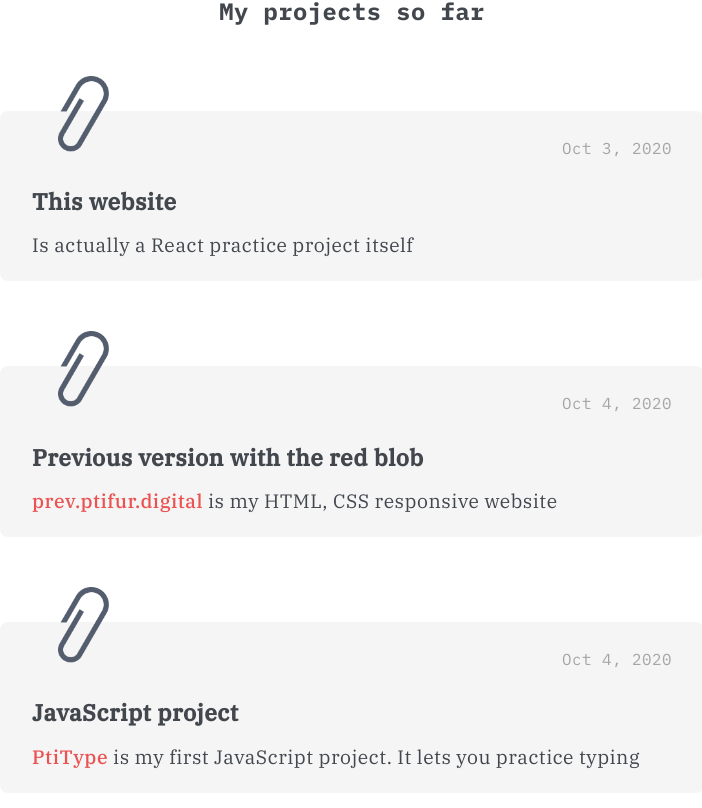
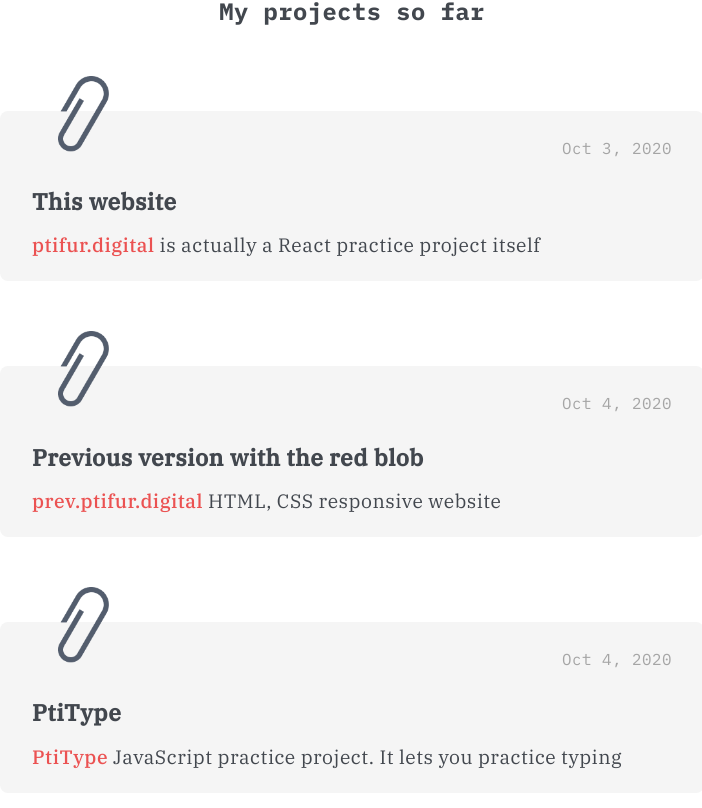
Before and after one commit to ptifur/react-my-website, a React (Create React App) app: page / in a window 1280 px wide. Shown: the part 1008-1816 px from the top of the page, without its empty margins (288-990 px from the left). Built offline with nearby package versions, Linux system fonts and the light colour scheme.

Commit message:
updated blog posts text

```diff
--- a/src/components/Navbar.js
+++ b/src/components/Navbar.js
@@ -6,6 +6,7 @@ const Navbar = () => {
             <div className='title'>Ptifur</div>
             <div className='menu'>
                 <div><a href="http://twitter.com/ptifurr" target="_blank" rel="noopener noreferrer">twitter</a></div>
+                <div><a href="https://www.notion.so/Yar-Yemtsov-fcefa79d5d7d41f8a482d6641b14dbd6" target="_blank" rel="noopener noreferrer">cv</a></div>
                 <div><a href="https://github.com/ptifur/react-my-website" target="_blank" rel="noopener noreferrer">source code</a></div>
             </div>
         </div>
--- a/src/components/data.js
+++ b/src/components/data.js
@@ -3,18 +3,18 @@ export const postData = [
         "id": 1,
         "date": "Oct 3, 2020",
         "title": "This website",
-        "text": "Is actually a React practice project itself"
+        "text": "<a href='https://ptifur.digital' target='_blank' rel='noopener noreferrer'>ptifur.digital</a> is actually a React practice project itself"
     },
     {
         "id": 2,
         "date": "Oct 4, 2020",
         "title": "Previous version with the red blob",
-        "text": "<a href='https://prev.ptifur.digital' target='_blank' rel='noopener noreferrer'>prev.ptifur.digital</a> is my HTML, CSS responsive website"
+        "text": "<a href='https://prev.ptifur.digital' target='_blank' rel='noopener noreferrer'>prev.ptifur.digital</a> HTML, CSS responsive website"
     },
     {
         "id": 3,
         "date": "Oct 4, 2020",
-        "title": "JavaScript project",
-        "text": "<a href='https://type.ptifur.digital' target='_blank' rel='noopener noreferrer'>PtiType</a> is my first JavaScript project. It lets you practice typing"
+        "title": "PtiType",
+        "text": "<a href='https://type.ptifur.digital' target='_blank' rel='noopener noreferrer'>PtiType</a> JavaScript practice project. It lets you practice typing"
     }
 ]
```
Also changed, not shown: 1 other file (tests, documents, lock files or other folders).
